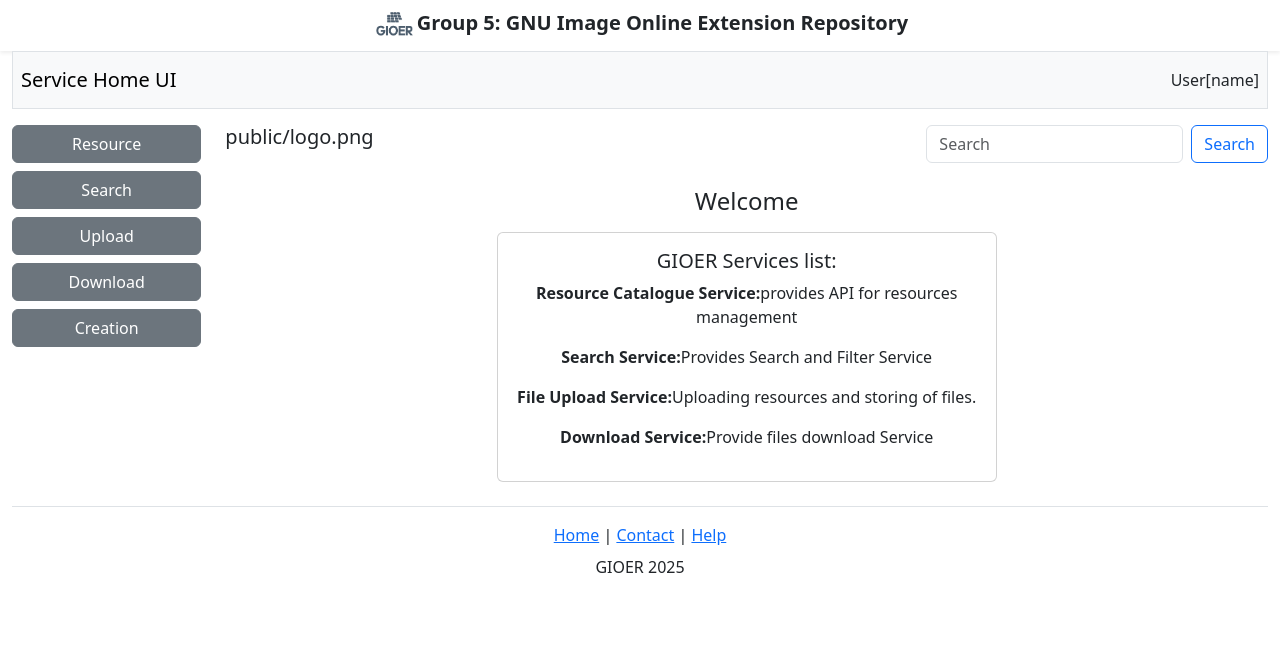
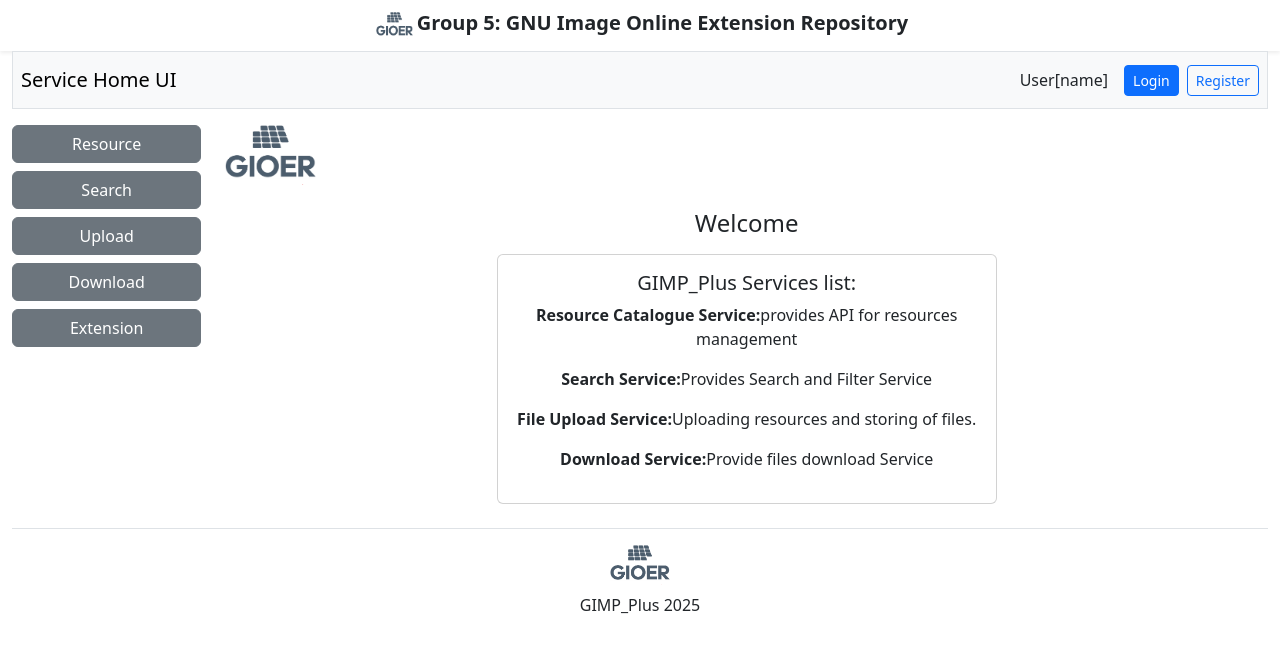
Before and after one commit to Catherin2/GIOER2, a React (Vite) app in the folder client/: page / in a window 1280 px wide. Shown: the top 652 px of the page. Built offline with nearby package versions, Linux system fonts and the light colour scheme.

Commit message:
Update Dashboard.jsx
updated Dashboard.jsx to include Login and register Button. Removed Search from the right side of the screen. added logo at the top as well as in the footer. removed all links from the footer

```diff
--- a/client/src/Dashboard.jsx
+++ b/client/src/Dashboard.jsx
@@ -1,10 +1,9 @@
 import React, {useState} from "react";
 import { Container, Row, Col, Button, Card, Navbar, Form } from "react-bootstrap";
 import "bootstrap/dist/css/bootstrap.min.css";
-import {Link} from "react-router-dom";
+import { Link } from "react-router-dom";
 
- function Dashboard () {
-
+const Dashboard = () => {
   const [data, setData] = useState([]);
   const [currentView, setCurrentView] = useState('');
 
@@ -25,8 +24,10 @@ import {Link} from "react-router-dom";
       {/*Navbar*/}
       <Navbar bg="light" className="justify-content-between p-2 border">
        <Navbar.Brand>Service Home UI</Navbar.Brand>
-       <div>
-        <span>User[name]</span>
+       <div className="d-flex align-items-center">
+        <span className="me-3">User[name]</span>
+        <Link to="/login" className="btn btn-primary btn-sm me-2">Login</Link>
+        <Link to="/register" className ="btn btn-outline-primary btn-sm">Register</Link>
        </div>
        </Navbar>
 
@@ -38,23 +39,20 @@ import {Link} from "react-router-dom";
           <Link to="/search" className="btn btn-secondary mb-2 w-100">Search</Link>
           <Link to="/upload" className="btn btn-secondary mb-2 w-100">Upload</Link>
           <Link to="/download" className="btn btn-secondary mb-2 w-100">Download</Link>
-          <Link to="/create" className="btn btn-secondary mb-2 w-100">Creation</Link>
+          <Link to="/extension" className="btn btn-secondary mb-2 w-100">Extension</Link>
         </Col>
 
         {/*Main Content */}
         <Col md ={10}>
           <div className="d-flex justify-content-between">
-            <h5>public/logo.png</h5>
-            <Form className="d-flex">
-              <Form.Control type="search" placeholder="Search" className="me-2" />
-              <Button variant="outline-primary">Search</Button>
-            </Form>
-          </div>
+            {/* Logo */}
+            <img src="/logo.png" alt="Logo" style={{ height: "60px" }} />
+            </div>
 
           <div className="text-center mt-4">
             <h4>Welcome</h4>
             <Card className="p-3 mt-3 mx-auto" style={{maxWidth:"500px"}}>
-              <h5>GIOER Services list:</h5>
+              <h5>GIMP_Plus Services list:</h5>
               <p><strong>Resource Catalogue Service:</strong>provides API for resources management</p>
               <p><strong>Search Service:</strong>Provides Search and Filter Service</p>
               <p><strong>File Upload Service:</strong>Uploading resources and storing of files.</p>
@@ -66,8 +64,9 @@ import {Link} from "react-router-dom";
 
        {/* Footer */}
        <footer className="text-center mt-4 p-3 border-top">
-        <a href="#">Home</a> | <a href="#">Contact</a> | <a href="#">Help</a>
-        <p className="mt-2">GIOER 2025</p>
+        <img src="logo.png" alt="Logo" style={{ height: "40px" }} />
+       {/* <a href="#">Home</a> | <a href="#">Contact</a> | <a href="#">Help</a>*/}
+        <p className="mt-2">GIMP_Plus 2025</p>
        </footer>
     </Container>
   );
```
